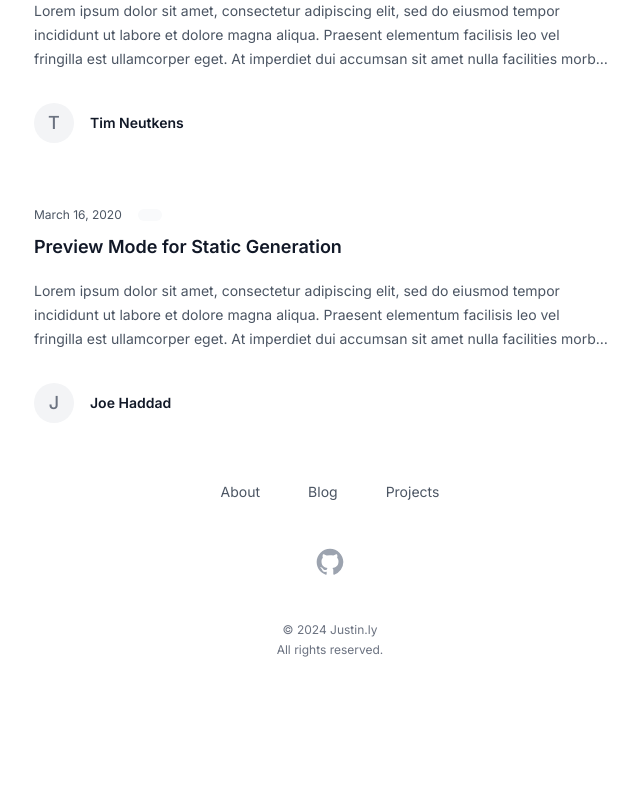
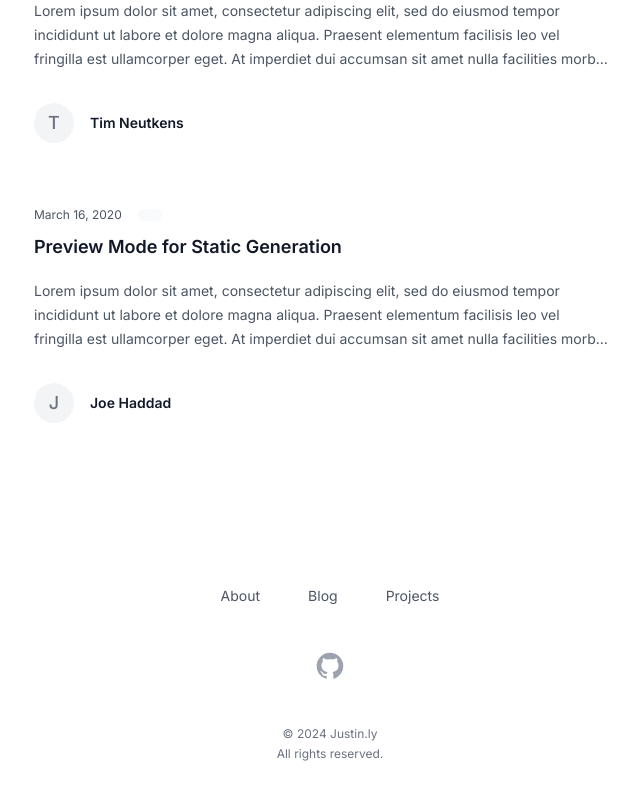
Before and after one commit to jstnmthw/next-static-blog, a Next.js app: page / in a window 1280 px wide. Shown: the part 786-1586 px from the top of the page, without its empty margins (310-950 px from the left). Built offline with nearby package versions, Linux system fonts and the light colour scheme.

Commit message:
Update Footer styling

```diff
--- a/app/components/Footer.tsx
+++ b/app/components/Footer.tsx
@@ -25,7 +25,7 @@ const navigation = {
 
 export default function Footer() {
   return (
-    <footer className="bg-white mx-auto max-w-7xl overflow-hidden px-6 py-10 sm:py-14 lg:px-8">
+    <footer className="bg-white mx-auto max-w-7xl overflow-hidden pt-40">
       <nav
         className="-mb-6 columns-2 sm:flex sm:justify-center sm:space-x-12"
         aria-label="Footer"
```
